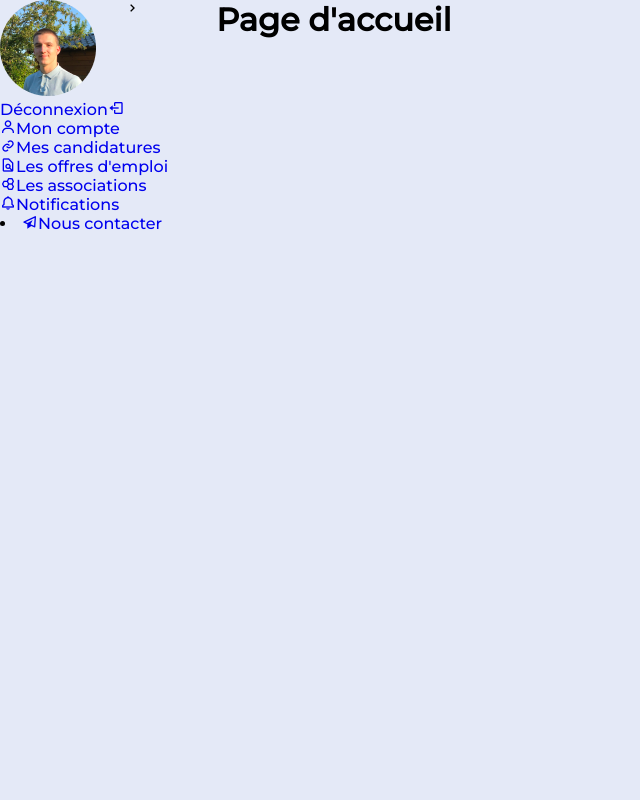
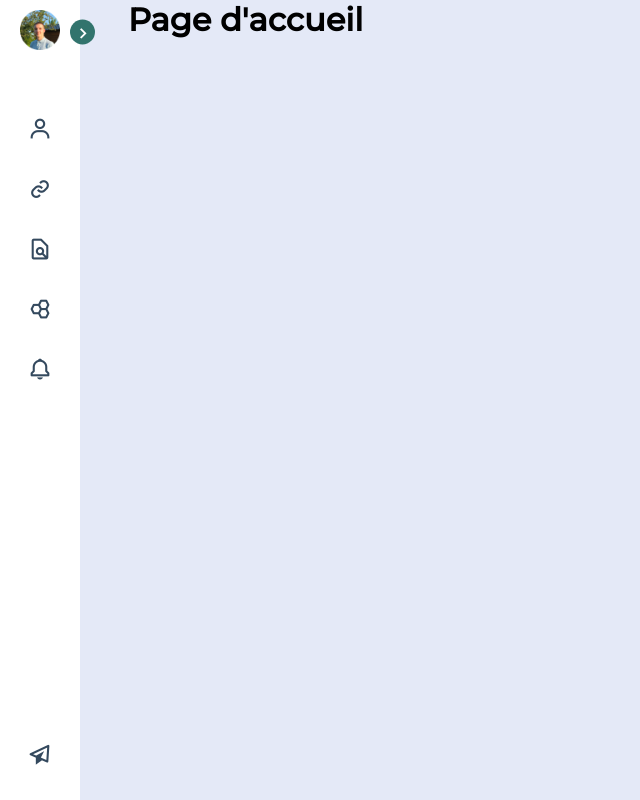
Before and after one commit to CRESI-Corp/cresi-jobs, a React (Create React App) app in the folder cresi-front/: page / in a window 1280 px wide. Shown: the whole page, without its empty margins (0-640 px from the left). Built offline with nearby package versions, Linux system fonts and the light colour scheme.

Commit message:
update 1 navbar

```diff
--- a/cresi-front/src/components/navbar.tsx
+++ b/cresi-front/src/components/navbar.tsx
@@ -1,34 +1,39 @@
 import { Link } from "react-router-dom";
-import { UserActions } from "./navbar/navbarComponents"
+//import { UserActions } from "./navbar/navbarComponents"
 
-import '../styles/navbar/navbar.css';
+import "../styles/navbar/navbar.css";
 import React, { useState } from "react";
 
-import ico_head from '../assets/ico_head.png';
-
+import ico_head from "../assets/ico_head.png";
 
 const Navbar: React.FC = () => {
+  return (
+    <nav className="sidebar close">
+      <header>
+      <div class="image-text">
+                <span class="image">
+                    <a href="#">
+                    <img src={ico_head} alt=""></img>
+                    </a>
+                </span>
 
-  const [isOpen, setIsOpen] = useState(false);
+                <div class="text logo-text">
+                    <a href="#">
+                    <span class="profession">Deconnexion</span></a>
+                    <a href="#">
+                    <i class='bx bx-log-out icon' ></i></a>
+                </div>
+            </div>
 
-  const handleToggle = () => {
-    setIsOpen(!isOpen);
-  };
-
-  return (
-    <nav>
-
-      <UserActions profilePicture={ico_head}
-        isOpen={isOpen}
-        callback={handleToggle}
-      />
+            <i class='bx bx-chevron-right toggle'></i>
+      </header>
 
       <div className="menu-bar">
         <div className="menu">
           <ul className="menu-links">
             <li className="nav-link">
               <a href="/account">
-                <i className="bx bx-user icon" ></i>
+                <i className="bx bx-user icon"></i>
 
                 <span className="text nav-text">Mon compte</span>
               </a>
@@ -36,21 +41,21 @@ const Navbar: React.FC = () => {
 
             <li className="nav-link">
               <a href="#">
-                <i className="bx bx-link icon" ></i>
+                <i className="bx bx-link icon"></i>
                 <span className="text nav-text">Mes candidatures</span>
               </a>
             </li>
 
             <li className="nav-link">
               <a href="#">
-                <i className="bx bx-file-find icon" ></i>
+                <i className="bx bx-file-find icon"></i>
                 <span className="text nav-text">Les offres d'emploi</span>
               </a>
             </li>
 
             <li className="nav-link">
               <a href="#">
-                <i className="bx bx-hive icon" ></i>
+                <i className="bx bx-hive icon"></i>
                 <span className="text nav-text">Les associations</span>
               </a>
             </li>
@@ -67,15 +72,14 @@ const Navbar: React.FC = () => {
         <div className="bottom-content">
           <li className="">
             <a href="#">
-              <i className="bx bx-paper-plane icon" ></i>
+              <i className="bx bx-paper-plane icon"></i>
               <span className="text nav-text">Nous contacter</span>
             </a>
           </li>
         </div>
       </div>
-
     </nav>
   );
-}
+};
 
 export default Navbar;
```
